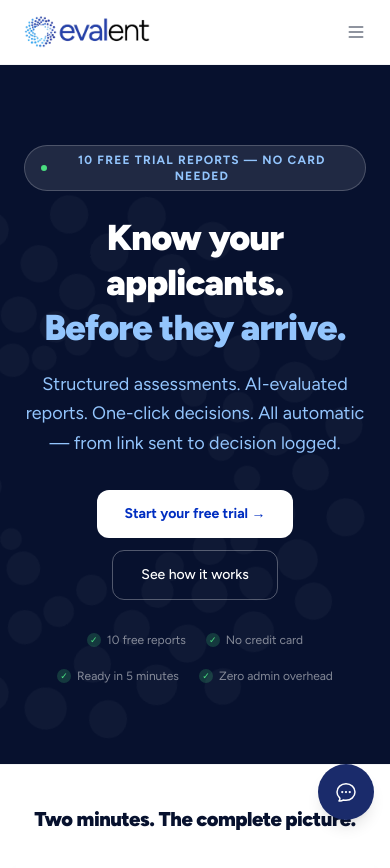
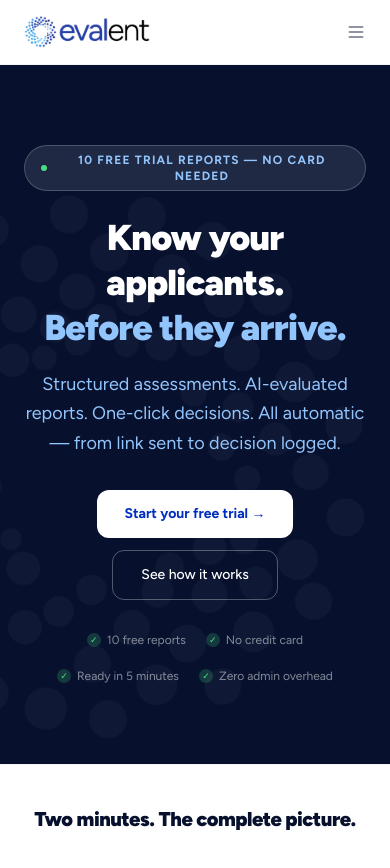
Before and after one commit to wigsbury-ui/evalent-marketing, a Next.js app: page / in a window 390 px wide. Shown: the top 868 px of the page. Built offline with nearby package versions, Linux system fonts and the light colour scheme; grey boxes are pictures that could not be loaded.

Commit message:
fix: hide chatbot on mobile

```diff
--- a/src/app/layout.tsx
+++ b/src/app/layout.tsx
@@ -20,7 +20,7 @@ export const metadata: Metadata = {
 export default function RootLayout({ children }: { children: React.ReactNode }) {
   return (
     <html lang="en" className={figtree.variable}>
-      <body className="font-sans antialiased overflow-x-hidden">{children}<EvalentChat /></body>
+      <body className="font-sans antialiased overflow-x-hidden">{children}<div className="hidden md:block"><EvalentChat /></div></body>
     </html>
   )
 }
```
